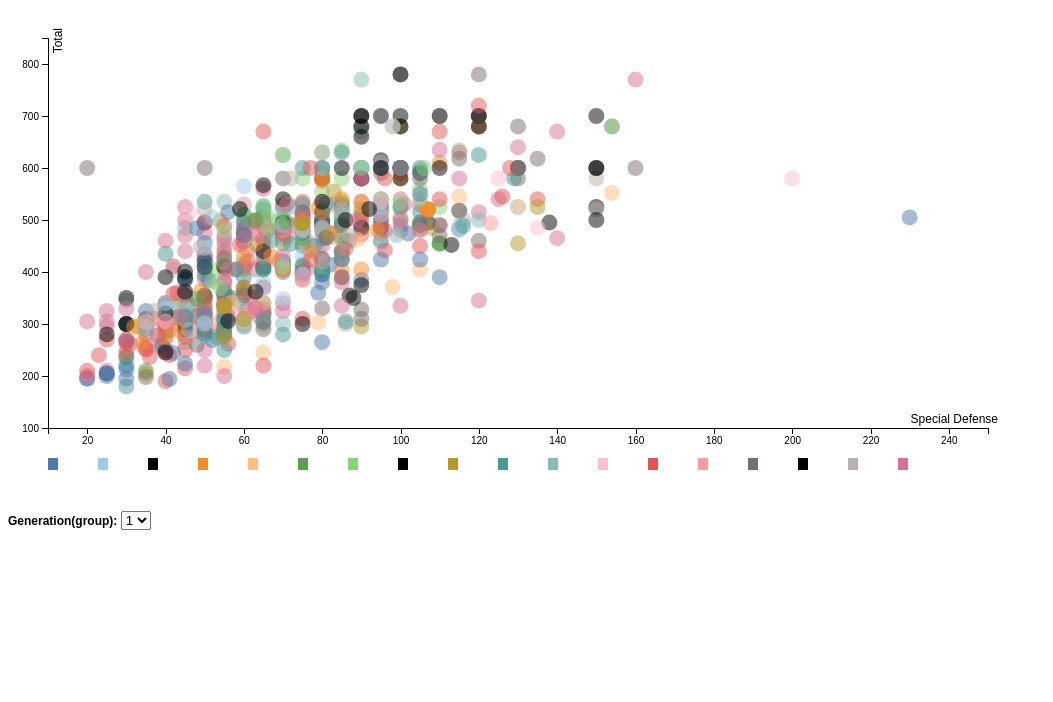
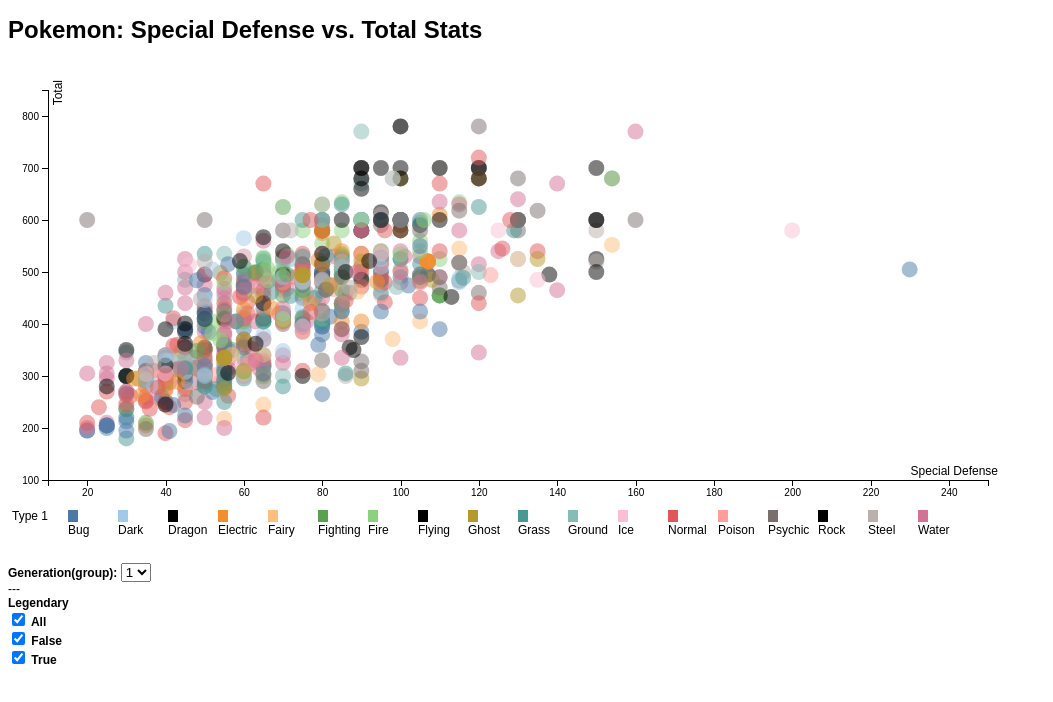
Before and after one commit to shannongatta1/MidtermPokemon, a plain HTML site: page index.html in a window 1280 px wide. Shown: the whole page, without its empty margins (0-1053 px from the left). Drawn offline with nearby package versions, Linux system fonts and the light colour scheme.

Commit message:
upload code

```diff
--- a/index.html
+++ b/index.html
@@ -45,6 +45,7 @@
 
 </head>
 <body>
+  <h1>Pokemon: Special Defense vs. Total Stats</h1>
 <div id="chart">
 <script src="pokemon.js"></script>
 </div>
@@ -54,5 +55,12 @@
 
 </div>
 <div id="vis"></div>
+
+<div>---</div>
+<div id="check">
+  <b>Legendary</br>
+  <input type="checkbox" name="All" value="Bike" checked> All<br>
+  <input type="checkbox" name="False" value="Car" checked> False<br>
+  <input type="checkbox" name="True" value="Boat" checked> True<br></div>
 </body>
 </html>
--- a/pokemon.js
+++ b/pokemon.js
@@ -252,7 +252,7 @@
 		//   y: h,
 		//   width: 10,
 		//   height: 12
-		.attr('x', function(d, i) { return (40 + i*50);})
+		.attr('x', function(d, i) { return (60 + i*50);})
 		.attr('y', h)
 		.attr('width', 10)
 		.attr('height', 12)
@@ -264,16 +264,17 @@
         svg.selectAll("text")
 			.data(types)
         .enter().append("text")
-		// .attr({
-		// x: function(d, i) { return (40 + i*50); },
-		// y: h + 24,
-		// })
-		// .text(function(d) { return d; });
-		.attr('x', function(d, i) { return (40 + i*50);})
+		.attr('x', function(d, i) { return (60 + i*50);})
 		.attr('y', h + 24)
+		.text(function(d) { return d; });
 
-		.style("fill", function(d,i) {
-			return d;});
+	svg.append("text")
+		.attr("text-anchor", "end")
+		.attr("x", w -900)
+		.attr("y", h - margin.t +40)
+		.text("Type 1");
+		// .bold();
+
 
 
 	// draw axes and axis labels
```
